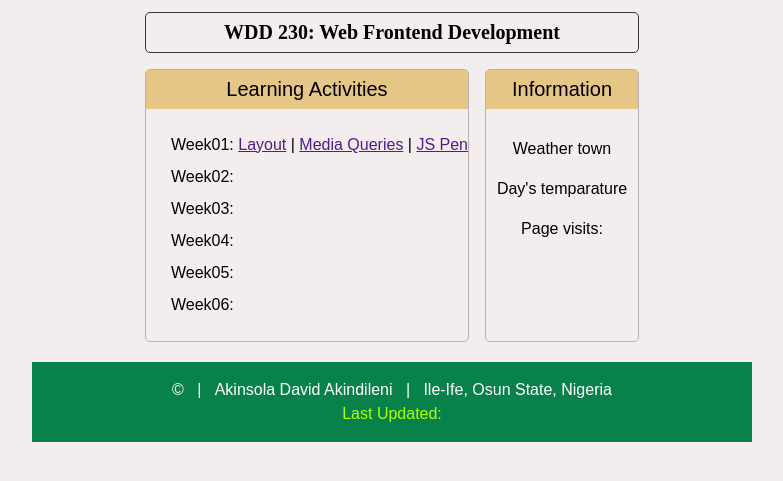
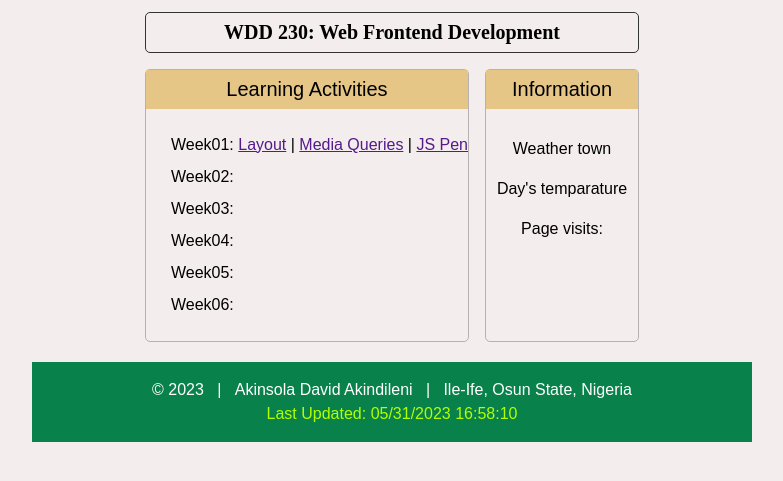
Before and after one commit to davidakindileni/wdd230_projects, a plain HTML site: page index.html in a window 1280 px wide. Shown: the part 193-674 px from the top of the page, without its empty margins (248-1031 px from the left). Drawn offline with Linux system fonts and the light colour scheme; the site is published under a folder, as on GitHub Pages, so addresses that start at the root find nothing.

Commit message:
path correction 3

```diff
--- a/index.html
+++ b/index.html
@@ -11,8 +11,8 @@
     <link rel="preconnect" href="https://fonts.googleapis.com">
     <link rel="preconnect" href="https://fonts.gstatic.com" crossorigin>
     <link href="https://fonts.googleapis.com/css2?family=Caveat:wght@400;500;600;700&display=swap" rel="stylesheet">
-    <link rel="stylesheet" href="styles/base.css">
-    <link rel="stylesheet" href="styles/larger.css">
+    <link rel="stylesheet" type="text/css" href="styles/base.css">
+    <link rel="stylesheet" type="text/css" href="styles/larger.css">
 </head>
 
 <body>
@@ -56,7 +56,7 @@
             &nbsp;&nbsp;Ile-Ife, Osun State, Nigeria</p>
         <div class="last-mod">Last Updated: <span id="lastmodified"></span></div>
     </footer>
-    <script src="/scripts/getDates.js"></script>
+    <script src="scripts/getDates.js"></script>
 
 </body>
 
```
